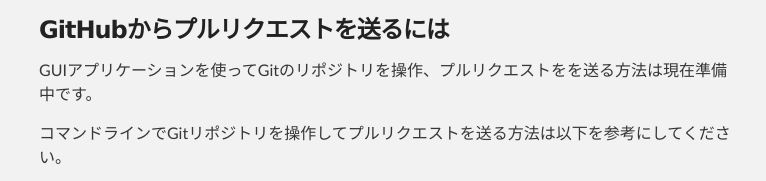
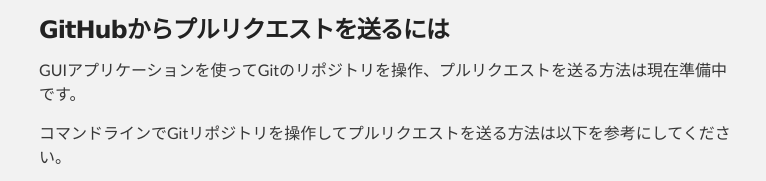
Before and after one commit to jawordpressorg/wapuu, a plain HTML site: page faq.html in a window 1280 px wide. Shown: the part 734-915 px from the top of the page, 251-1017 px from the left. Drawn offline with Linux system fonts and the light colour scheme.

Commit message:
fix typo. Thanks, shield-9!

```diff
--- a/faq.html
+++ b/faq.html
@@ -61,7 +61,7 @@
                 <p></p>
 
                 <h3>GitHubからプルリクエストを送るには</h3>
-                <p>GUIアプリケーションを使ってGitのリポジトリを操作、プルリクエストをを送る方法は現在準備中です。</p>
+                <p>GUIアプリケーションを使ってGitのリポジトリを操作、プルリクエストを送る方法は現在準備中です。</p>
                 <p>コマンドラインでGitリポジトリを操作してプルリクエストを送る方法は以下を参考にしてください。</p>
                 <ol>
                     <li>Githubの「わぷー」のリポジトリをフォークします。すでにフォーク済み、clone済みの場合は「3」へ。
```
